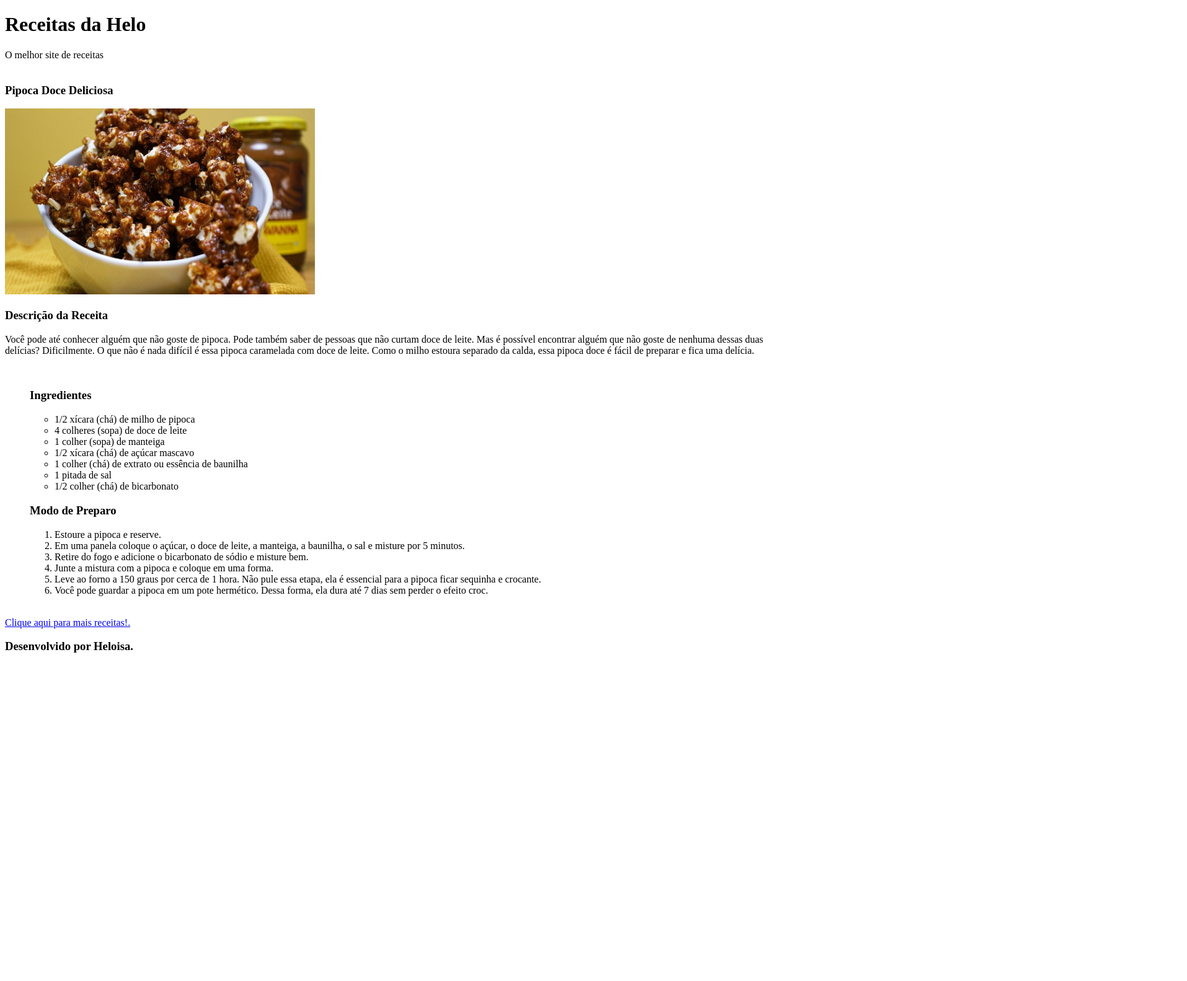
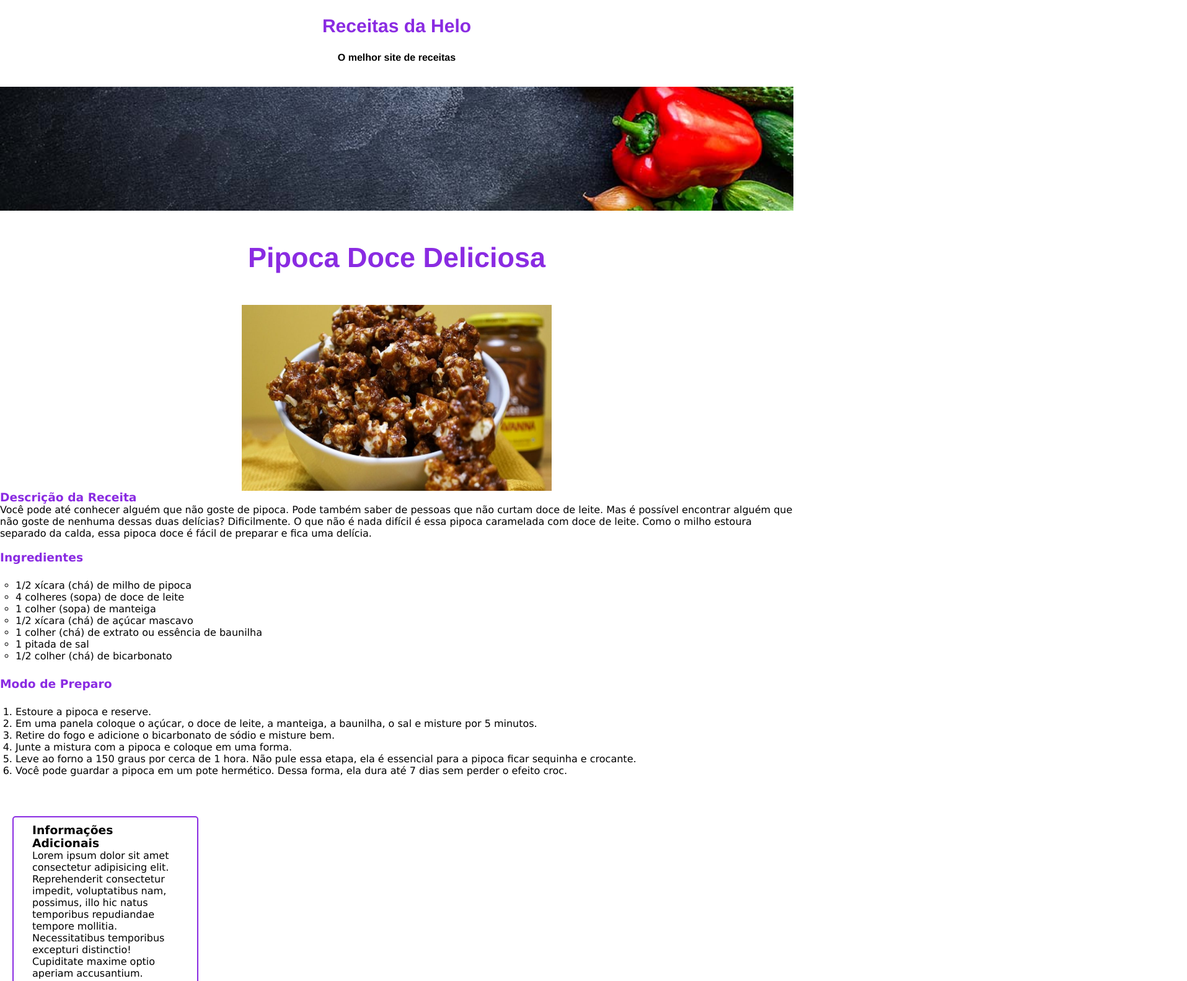
Before and after one commit to HeloisaTibilletti/Atividade1-Web, a plain HTML site: page index.html in a window 1280 px wide. Shown: the top 1583 px of the page at 62% size, 1915 px wide, since content can reach past the window. Before the commit the page ends 1073 px from the top, so only its background shows below. Drawn offline with Linux system fonts and the light colour scheme.

Commit message:
Atividade 1 - Site de Receitas

```diff
--- a/index.html
+++ b/index.html
@@ -5,16 +5,19 @@
     <meta charset="UTF-8">
     <meta http-equiv="X-UA-Compatible" content="IE=edge">
     <meta name="viewport" content="width=device-width, initial-scale=1.0">
+    <link rel="stylesheet" href="./style.css" />
     <title>Receitas da Helo</title>
 </head>
 
 <body>
     <header>
-        <h1>Receitas da Helo</h1>
-        <p1>O melhor site de receitas</p1>
+        <h1 class="titulo">Receitas da Helo</h1>
+        <p class="subtitulo">O melhor site de receitas</p>
         <br>
         <br>
     </header>
+    <div class="imagem_fundo"></div>
+
     <main>
 
     </main>
@@ -24,27 +27,29 @@
 </body>
 
 </html>
-<h3>Pipoca Doce Deliciosa</h3>
+<h3 class="titulo_receita">Pipoca Doce Deliciosa</h3>
 <img src="./images/pipoca.jpg" height="300" width="500">
 
 <main>
-    <h3>Descrição da Receita</h3>
-    <p2>Você pode até conhecer alguém que não goste de pipoca. Pode também saber de pessoas que não curtam doce de
+    <h3 class="descricao">Descrição da Receita</h3>
+    <p class="descricao__receita">Você pode até conhecer alguém que não goste de pipoca. Pode também saber de pessoas
+        que não curtam doce de
         leite.
         Mas é possível encontrar alguém que não goste de nenhuma dessas duas delícias? Dificilmente. O que não é nada
         difícil
         é essa pipoca caramelada com doce de leite. Como o milho estoura separado da calda, essa pipoca doce é fácil de
         preparar e fica uma delícia.
-    </p2>
+    </p>
+    <br>
     <figure>
         <img>
     </figure>
     <ul>
         <section>
             <header>
-                <h3>Ingredientes</h3>
+                <h3 class="ingredientes">Ingredientes</h3>
             </header>
-            <ul>
+            <ul class="lista__um">
                 <li>1/2 xícara (chá) de milho de pipoca</li>
                 <li>4 colheres (sopa) de doce de leite</li>
                 <li>1 colher (sopa) de manteiga</li>
@@ -59,9 +64,9 @@
     <ol type="1">
         <section>
             <header>
-                <h3>Modo de Preparo</h3>
+                <h3 class="modo">Modo de Preparo</h3>
             </header>
-            <ol>
+            <ol class="lista__dois">
                 <li>Estoure a pipoca e reserve.</li>
                 <li>Em uma panela coloque o açúcar, o doce de leite, a manteiga, a baunilha, o sal e misture por 5
                     minutos.</li>
@@ -76,8 +81,16 @@
     </ol>
     <footer>
         <br>
+        <div class="informacoes__adicionais">
+            <h3>Informações Adicionais</h3>
+            <p>Lorem ipsum dolor sit amet consectetur adipisicing elit. Reprehenderit consectetur impedit, voluptatibus nam, possimus, illo hic natus
+            temporibus repudiandae tempore mollitia. Necessitatibus temporibus excepturi distinctio! Cupiditate maxime optio aperiam accusantium.</p>
+        </div>
+
+        <hr>
+        <br>
         <a href="https://www.burgerking.com.br/"> Clique aqui para mais receitas!.</a>
-        <h3>Desenvolvido por Heloisa.</h3>
+        <h3 class="dev">Desenvolvido por Heloisa.</h3>
+        <a class="github" href="https://github.com/HeloisaTibilletti">GitHub</a>
     </footer>
-    </ul>
 </main>
--- /dev/null
+++ b/style.css
@@ -0,0 +1,79 @@
+.titulo{
+    color: blueviolet;
+    font-size: 30px;
+    font-family: 'Franklin Gothic Medium', 'Arial Narrow', Arial, sans-serif;
+    font-weight: 35px;
+    text-align: center;
+    padding: 25px;
+}
+
+.titulo_receita{
+    color:blueviolet;
+    font-family: 'Franklin Gothic Medium', 'Arial Narrow', Arial, sans-serif;
+    padding: 50px;
+    font-size: 45px;
+    text-align: center;
+}
+
+.subtitulo{
+    font-family: 'Franklin Gothic Medium', 'Arial Narrow', Arial, sans-serif;
+    font-weight: bold;
+    text-align: center;
+}
+
+.imagem_fundo{
+    background-image: url("./images/background.jpg");
+    height: 200px;
+    background-repeat: no-repeat;
+    background-position: center;
+    background-size: cover;
+}
+
+*{
+    box-sizing: border-box;
+    margin: 0;
+    padding: 0;
+    font-family:'Lucida Sans', 'Lucida Sans Regular', 'Lucida Grande', 'Lucida Sans Unicode', Geneva, Verdana, sans-serif;
+}
+
+.lista__um{
+    padding: 25px;
+}
+
+.lista__dois{
+    padding: 25px;
+}
+
+img{
+    display: block;
+    margin:auto;
+}
+
+.descricao{
+    color:blueviolet;
+}
+
+.ingredientes{
+    color:blueviolet;
+}
+
+.modo{
+    color: blueviolet;
+}
+
+.informacoes__adicionais{
+    width: 300px;
+    height: 400px;
+    border: 2px solid blueviolet;
+    border-radius: 5px;
+    padding: 10px 30px;
+    margin:20px;
+}
+
+.dev{
+    text-align: center;
+}
+
+.github{
+    margin: 930px;
+}
```
Also changed, not shown: images/background.jpg (added).
